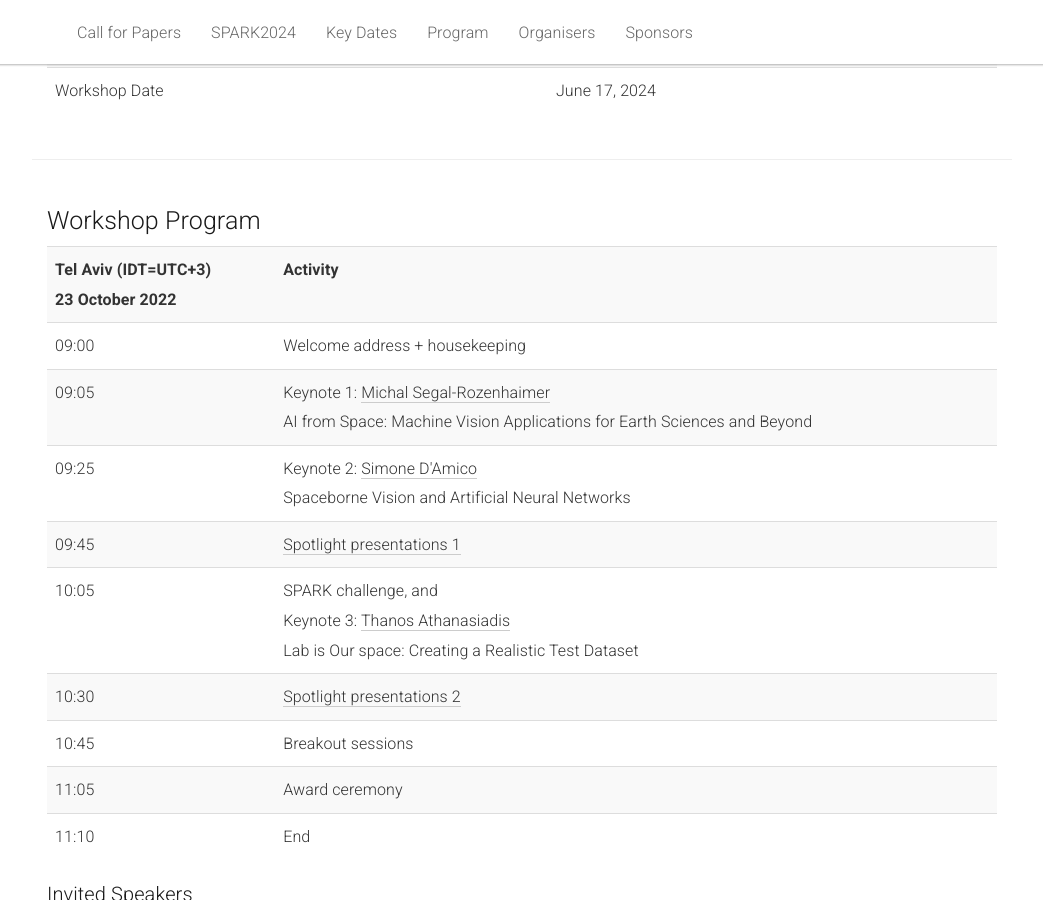
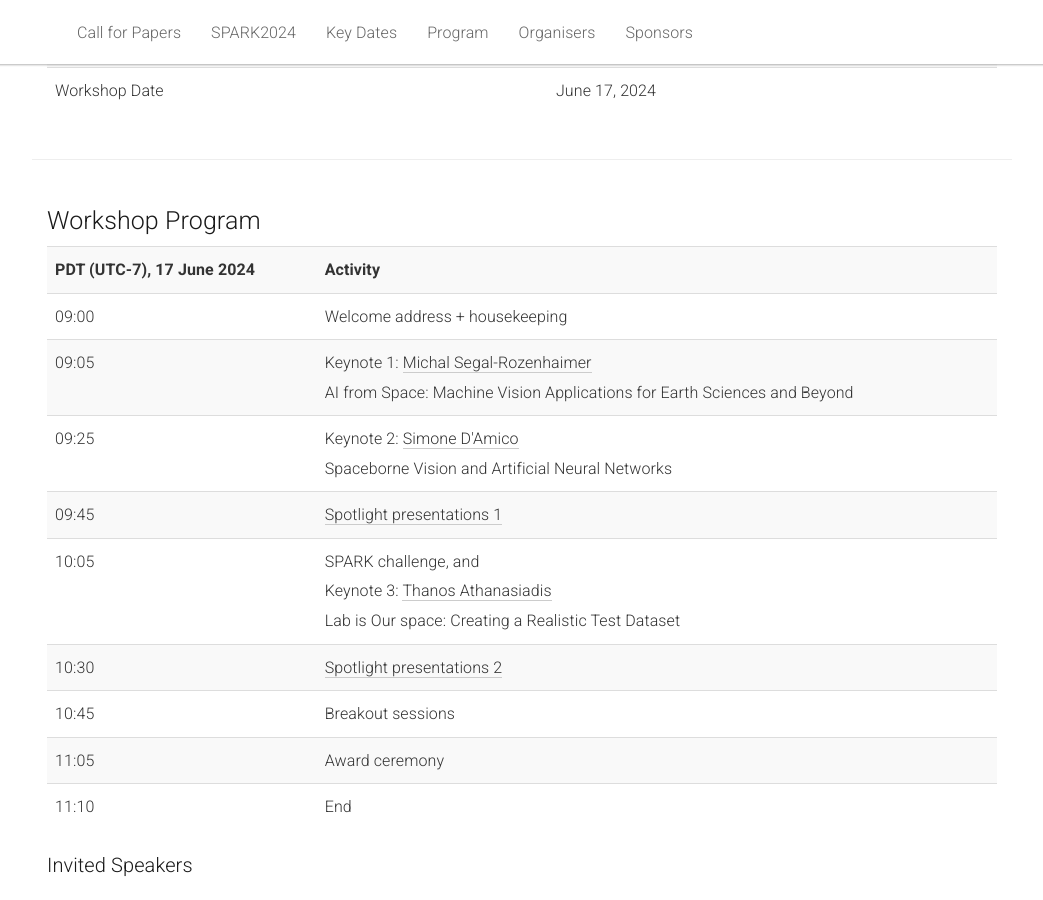
Before and after one commit to AIforSpace/2024, a Jekyll site: the page built from _pages/home.md, in a window 1280 px wide and 900 px high, scrolled down 2639 px. Shown: the whole window, without its empty margins (118-1161 px from the left). Built offline with Jekyll 4.4.1, drawn with Linux system fonts in a browser that asks for light colours.

Commit message:
Update home.md

```diff
--- a/_pages/home.md
+++ b/_pages/home.md
@@ -196,7 +196,7 @@
     <table class="table table-striped">
       <tbody>
         <tr>
-            <th>Tel Aviv (IDT=UTC+3)<br>23 October 2022</th>
+            <th>PDT (UTC-7), 17 June 2024</th>
             <th>Activity</th>
         </tr>
         <tr>
```
